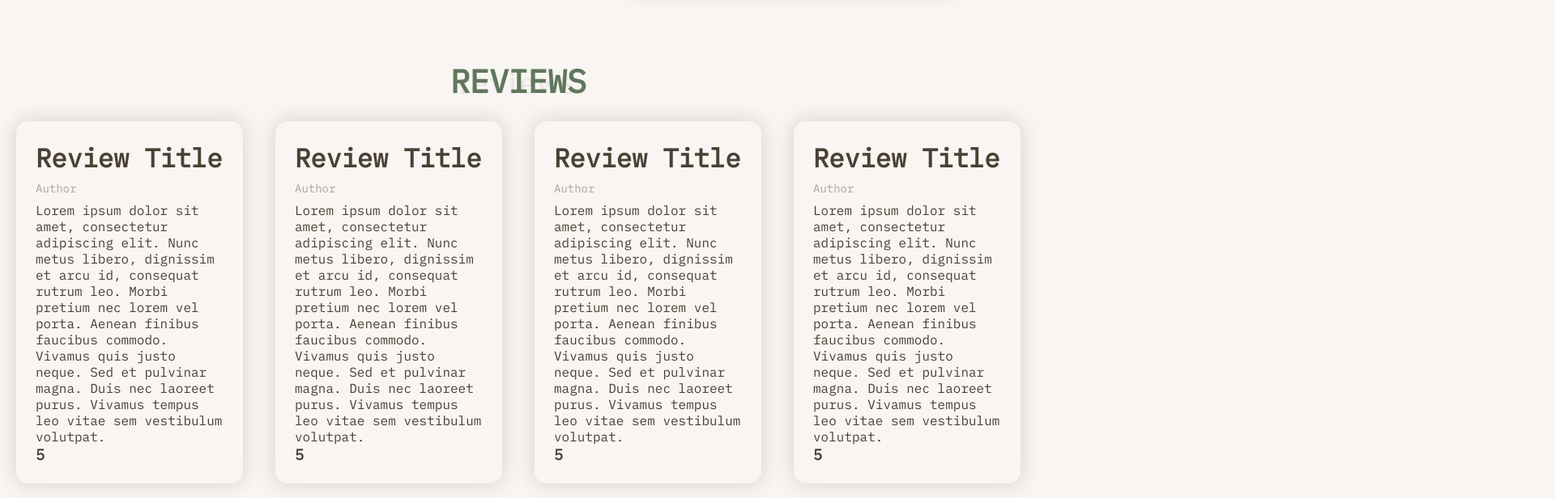
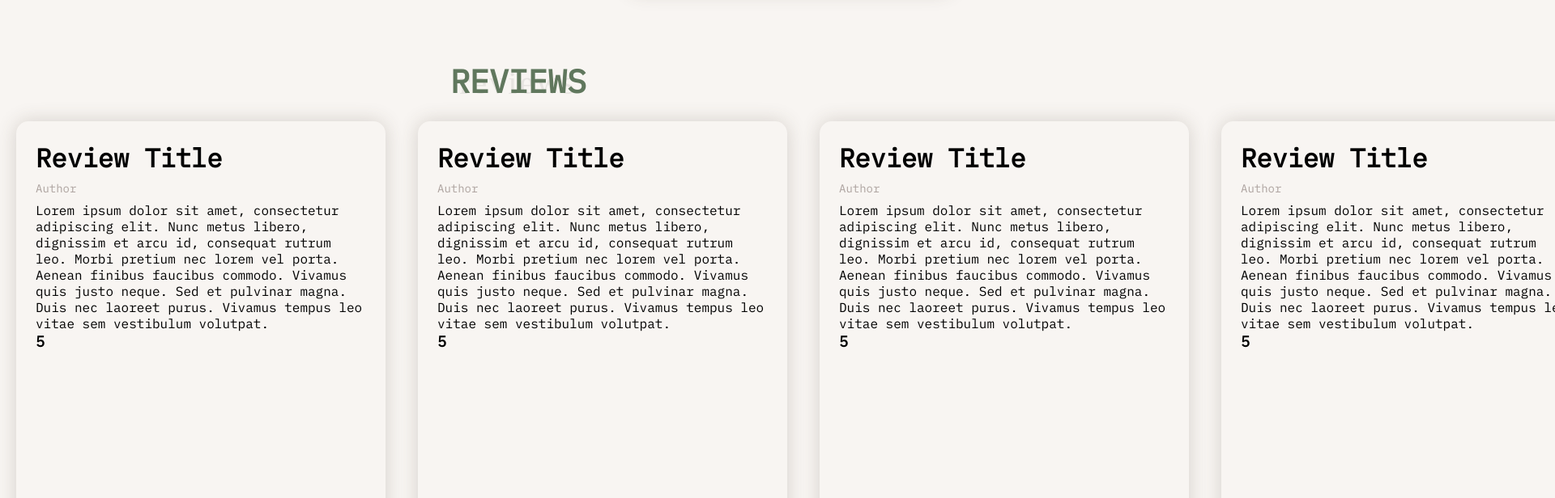
Before and after one commit to LaulensW/BertsBoerenCamping, a React (Vite) app in the folder BertsBoerenCamping/: page / in a window 1280 px wide. Shown: the part 2660-3276 px from the top of the page at 81% size, 1920 px wide, since content can reach past the window. Built offline with nearby package versions, Linux system fonts and the light colour scheme.

Commit message:
Kleine aanpassingen reviews

```diff
--- a/BertsBoerenCamping/src/components/Campingplekken.css
+++ b/BertsBoerenCamping/src/components/Campingplekken.css
@@ -37,7 +37,6 @@
     display: flex;
     justify-content: space-between;
 }
-
 .campingplek-name{
     display: flex;
     font-size: 24px;
--- a/BertsBoerenCamping/src/components/Reviews.css
+++ b/BertsBoerenCamping/src/components/Reviews.css
@@ -18,14 +18,16 @@
     justify-content: center;
 }
 .reviews-total{
-    display: flex;
-    overflow: auto;
+    display: inline-flex;
+    overflow-x: hidden;
+    min-height: 0;
 }
 .reviewcard{
-    color: var(--secondary-color);
     border-radius: 15px;
-    display: inline-flex;
+    display: flex;
     flex-direction: column;
+    width: 408px;
+    height: 488px;
     margin: 24px 20px 40px 20px;
     padding: 24px;
     box-shadow: 0px 0px 25px rgba(74, 64, 52, 0.2);
--- a/BertsBoerenCamping/src/components/Reviews.jsx
+++ b/BertsBoerenCamping/src/components/Reviews.jsx
@@ -7,6 +7,7 @@ export default function Reviews() {
             <h3 className="reviews">REVIEWS</h3>
             <p3 className="reviews-cursive">reviews</p3>
             <div className="reviews-total">
+                {renderReviews("Review Title", "Author", "Lorem ipsum dolor sit amet, consectetur adipiscing elit. Nunc metus libero, dignissim et arcu id, consequat rutrum leo. Morbi pretium nec lorem vel porta. Aenean finibus faucibus commodo. Vivamus quis justo neque. Sed et pulvinar magna. Duis nec laoreet purus. Vivamus tempus leo vitae sem vestibulum volutpat.", "5")}
                 {renderReviews("Review Title", "Author", "Lorem ipsum dolor sit amet, consectetur adipiscing elit. Nunc metus libero, dignissim et arcu id, consequat rutrum leo. Morbi pretium nec lorem vel porta. Aenean finibus faucibus commodo. Vivamus quis justo neque. Sed et pulvinar magna. Duis nec laoreet purus. Vivamus tempus leo vitae sem vestibulum volutpat.", "5")}
                 {renderReviews("Review Title", "Author", "Lorem ipsum dolor sit amet, consectetur adipiscing elit. Nunc metus libero, dignissim et arcu id, consequat rutrum leo. Morbi pretium nec lorem vel porta. Aenean finibus faucibus commodo. Vivamus quis justo neque. Sed et pulvinar magna. Duis nec laoreet purus. Vivamus tempus leo vitae sem vestibulum volutpat.", "5")}
                 {renderReviews("Review Title", "Author", "Lorem ipsum dolor sit amet, consectetur adipiscing elit. Nunc metus libero, dignissim et arcu id, consequat rutrum leo. Morbi pretium nec lorem vel porta. Aenean finibus faucibus commodo. Vivamus quis justo neque. Sed et pulvinar magna. Duis nec laoreet purus. Vivamus tempus leo vitae sem vestibulum volutpat.", "5")}
```
